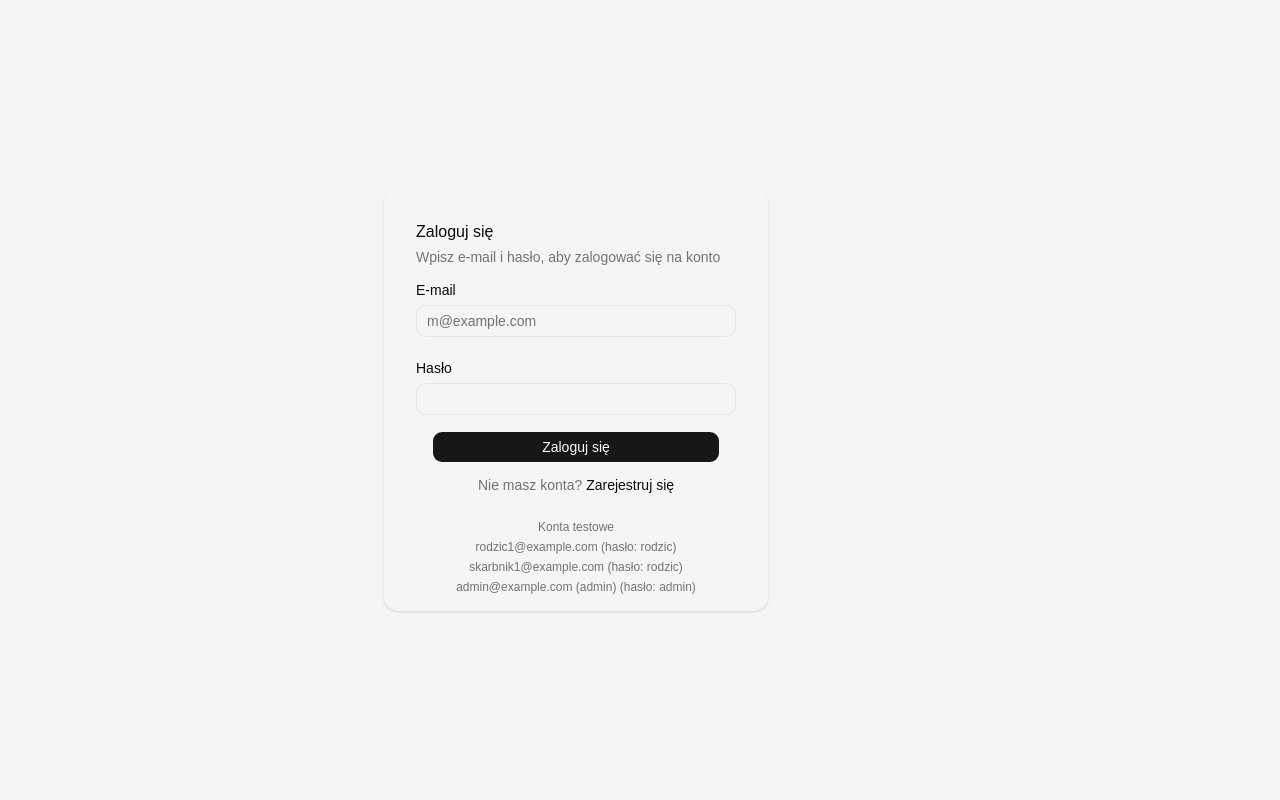
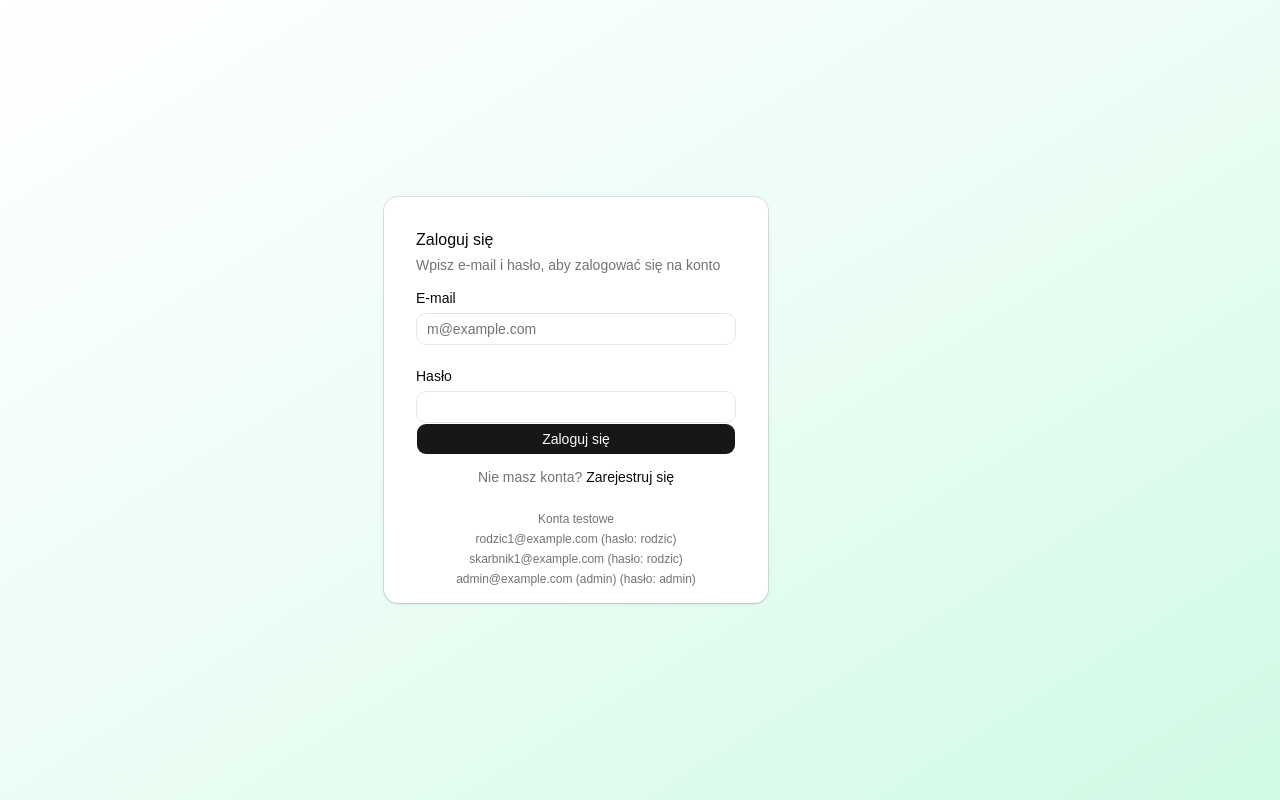
Before and after one commit to Dersivative/SzurMonej, a React (Vite) app in the folder frontend/: page /login in a window 1280 px wide. Built offline with nearby package versions, Linux system fonts and the light colour scheme; no server answers.

Commit message:
bg color

```diff
--- a/frontend/src/app/layouts/AuthLayout.tsx
+++ b/frontend/src/app/layouts/AuthLayout.tsx
@@ -2,7 +2,7 @@ import { Outlet } from "react-router-dom";
 
 export function AuthLayout() {
   return (
-    <div className="flex min-h-screen items-center justify-center bg-muted/30 p-4">
+    <div className="flex min-h-screen items-center justify-center bg-linear-to-br from-white via-emerald-50 to-emerald-100 p-4">
       <div className="w-full max-w-lg">
         <Outlet />
       </div>
--- a/frontend/src/app/pages/LoginPage.tsx
+++ b/frontend/src/app/pages/LoginPage.tsx
@@ -67,7 +67,7 @@ export function LoginPage() {
   }
 
   return (
-    <Card className="w-full max-w-sm bg-transparent shadow-sm ring-0 p-8">
+    <Card className="w-full max-w-sm shadow-sm p-8">
       <CardHeader className="px-0">
         <CardTitle>Zaloguj się</CardTitle>
         <CardDescription>
@@ -116,7 +116,7 @@ export function LoginPage() {
             )}
           </div>
         </CardContent>
-        <CardFooter className="flex-col gap-3 border-0 bg-transparent">
+        <CardFooter className="flex-col gap-3 border-0 bg-card px-0 pt-0">
           <Button type="submit" className="w-full" disabled={isPending}>
             {isPending ? "Logowanie..." : "Zaloguj się"}
           </Button>
--- a/frontend/src/app/pages/RegistrationPage.tsx
+++ b/frontend/src/app/pages/RegistrationPage.tsx
@@ -71,7 +71,7 @@ export function RegistrationPage() {
   }
 
   return (
-    <Card className="w-full max-w-sm bg-transparent shadow-sm ring-0 p-8">
+    <Card className="w-full max-w-sm shadow-sm p-8">
       <CardHeader className="px-0">
         <CardTitle>Zarejestruj się</CardTitle>
         <CardDescription>
@@ -159,7 +159,7 @@ export function RegistrationPage() {
             )}
           </div>
         </CardContent>
-        <CardFooter className="flex-col gap-3 border-0 bg-transparent px-0">
+        <CardFooter className="flex-col gap-3 border-0 bg-card px-0 pt-0">
           <Button type="submit" className="w-full" disabled={isPending}>
             {isPending ? "Rejestrowanie..." : "Zarejestruj się"}
           </Button>
```
